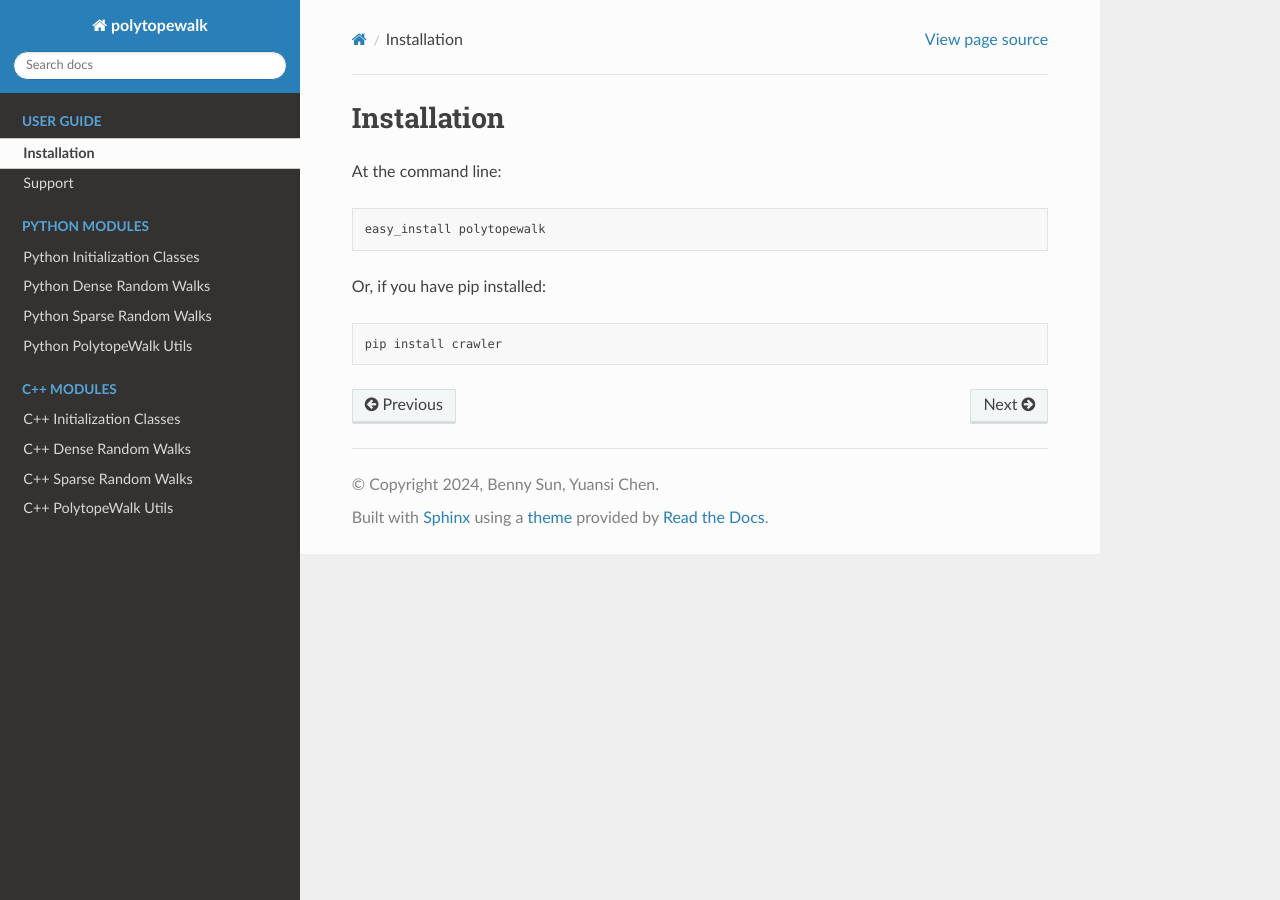
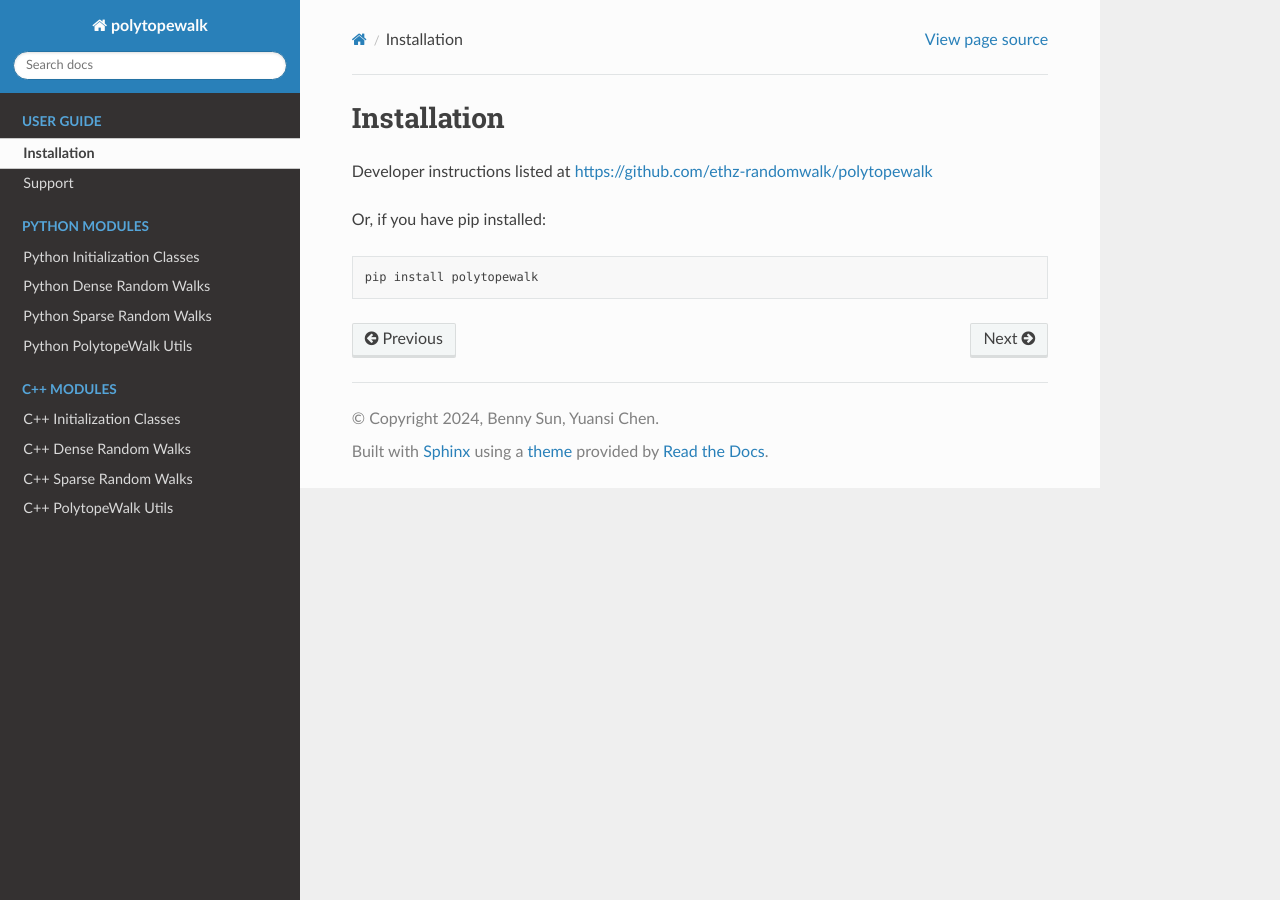
Before and after one commit to ethz-randomwalk/polytopewalk, a Sphinx documentation site: the page built from docs/installation.rst, in a window 1280 px wide. Built offline with Sphinx 7.4.7 and the Read the Docs theme 3.1.0, drawn with Linux system fonts in a browser that asks for light colours; pages that are not in the unit, such as notebooks, are missing from menus.

Commit message:
fixed install/help page

```diff
--- a/docs/installation.rst
+++ b/docs/installation.rst
@@ -2,12 +2,10 @@
 Installation
 ============
 
-At the command line::
-
-    easy_install polytopewalk
+Developer instructions listed at https://github.com/ethz-randomwalk/polytopewalk
 
 Or, if you have pip installed:
 
 .. code-block:: bash
 
-    pip install crawler
+    pip install polytopewalk
--- a/docs/support.rst
+++ b/docs/support.rst
@@ -2,6 +2,6 @@
 Support
 =======
 
-Contact us via .
+Contact us via benny.sun@duke.edu.
 
 Or, via Github Issues
```
